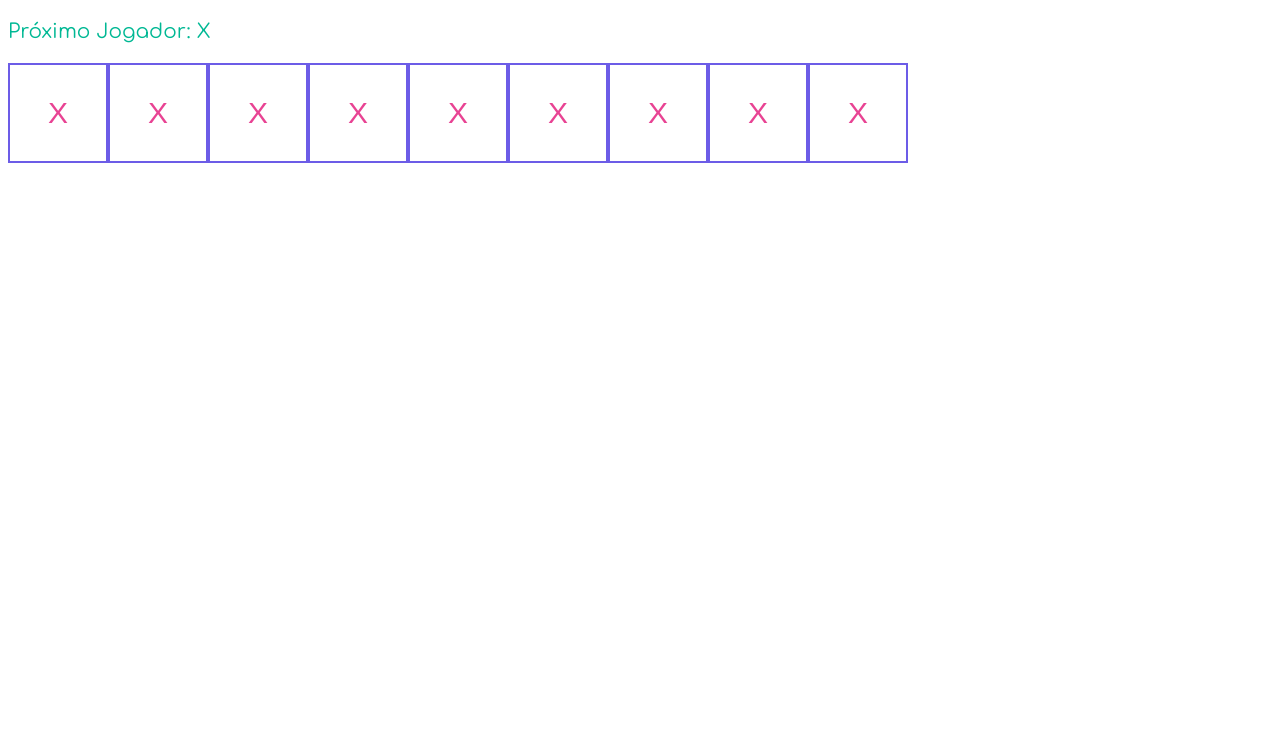
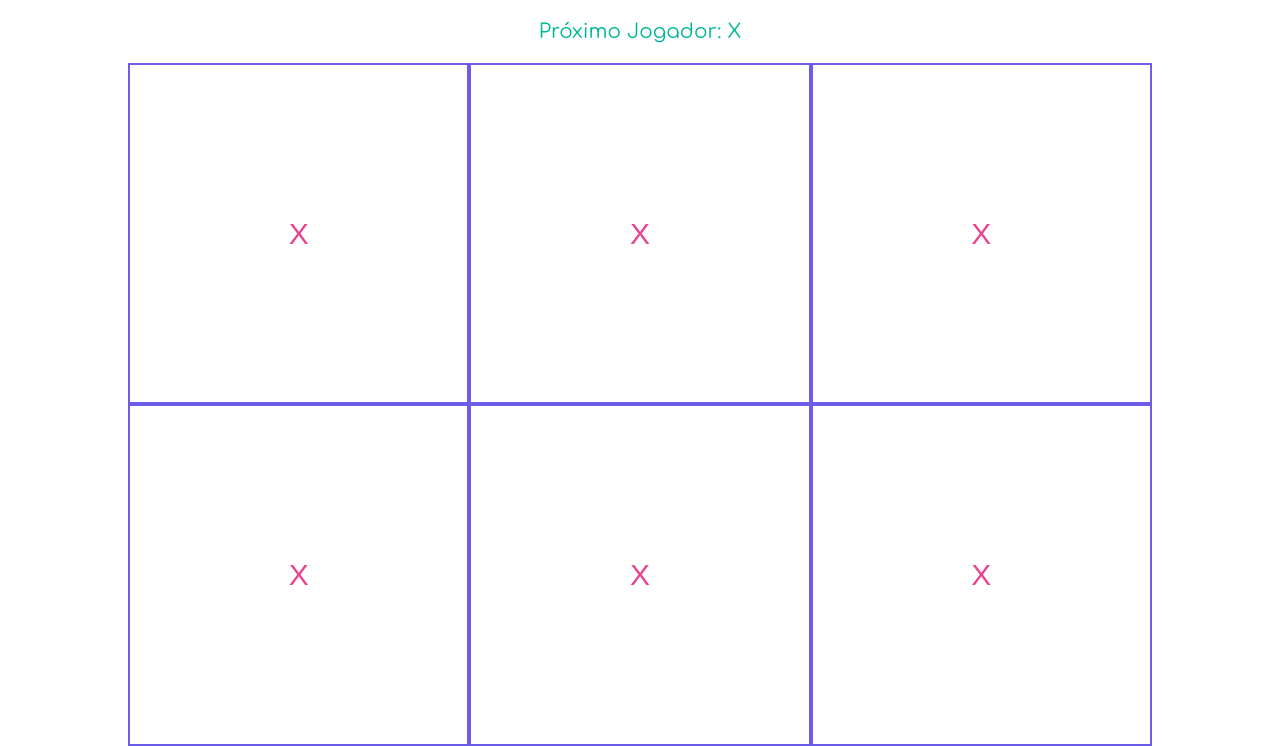
Before and after one commit to denis1206/15dias-react, a React (Create React App) app: page / in a window 1280 px wide. Shown: the top 746 px of the page. Built offline with nearby package versions, Linux system fonts and the light colour scheme.

Commit message:
centralizando componente

```diff
--- a/src/App.js
+++ b/src/App.js
@@ -1,12 +1,13 @@
 import React from 'react';
 import BoardCollab from './components/BoardCollab/index'
 import NextPlayer from './components/NextPlayer/index'
+import BoardWrapper from './components/BoardWrapper/index'
 
 const App = () => (
-    <>
+    <BoardWrapper>
         <NextPlayer />
         <BoardCollab qtd="9" />
-    </>
+    </BoardWrapper>
 )
 
 export default App;
--- a/src/components/BoardCollab/index.js
+++ b/src/components/BoardCollab/index.js
@@ -1,5 +1,7 @@
 import React from 'react'
 import SquareCollab from '../SquareCollab';
+
+import './styles.css'
 
 const squareCollabs = qtd =>{
     const squares = [];
@@ -12,7 +14,7 @@ const squareCollabs = qtd =>{
 }
 
 const BoardCollab = ({qtd}) => (
-    <article>{squareCollabs(qtd)}</article>
+    <article className="board-collab">{squareCollabs(qtd)}</article>
 );
 
 export default BoardCollab;
--- /dev/null
+++ b/src/components/BoardCollab/styles.css
@@ -0,0 +1,5 @@
+.board-collab{
+    display: inline-block;
+    width: 80vw;
+    height: 80vw;
+}
--- /dev/null
+++ b/src/components/BoardWrapper/index.js
@@ -0,0 +1,9 @@
+import React from 'react'
+
+import './styles.css'
+
+const BoardWrapper = ({children}) => (
+    <main className="board-wrapper">{children}</main>
+);
+
+export default BoardWrapper;
--- /dev/null
+++ b/src/components/BoardWrapper/styles.css
@@ -0,0 +1,3 @@
+.board-wrapper{
+    text-align: center;
+}
--- a/src/components/SquareCollab/styles.css
+++ b/src/components/SquareCollab/styles.css
@@ -1,8 +1,9 @@
 .square-collab{
+    box-sizing: border-box;
     background-color: transparent;
     border: 2px solid #6c5ce7;
-    width: 100px;
-    height: 100px;
+    width: 33.333%;
+    height: 33.333%;
     font-size: 30px;
     color: #e84393;
     cursor: pointer;
```
